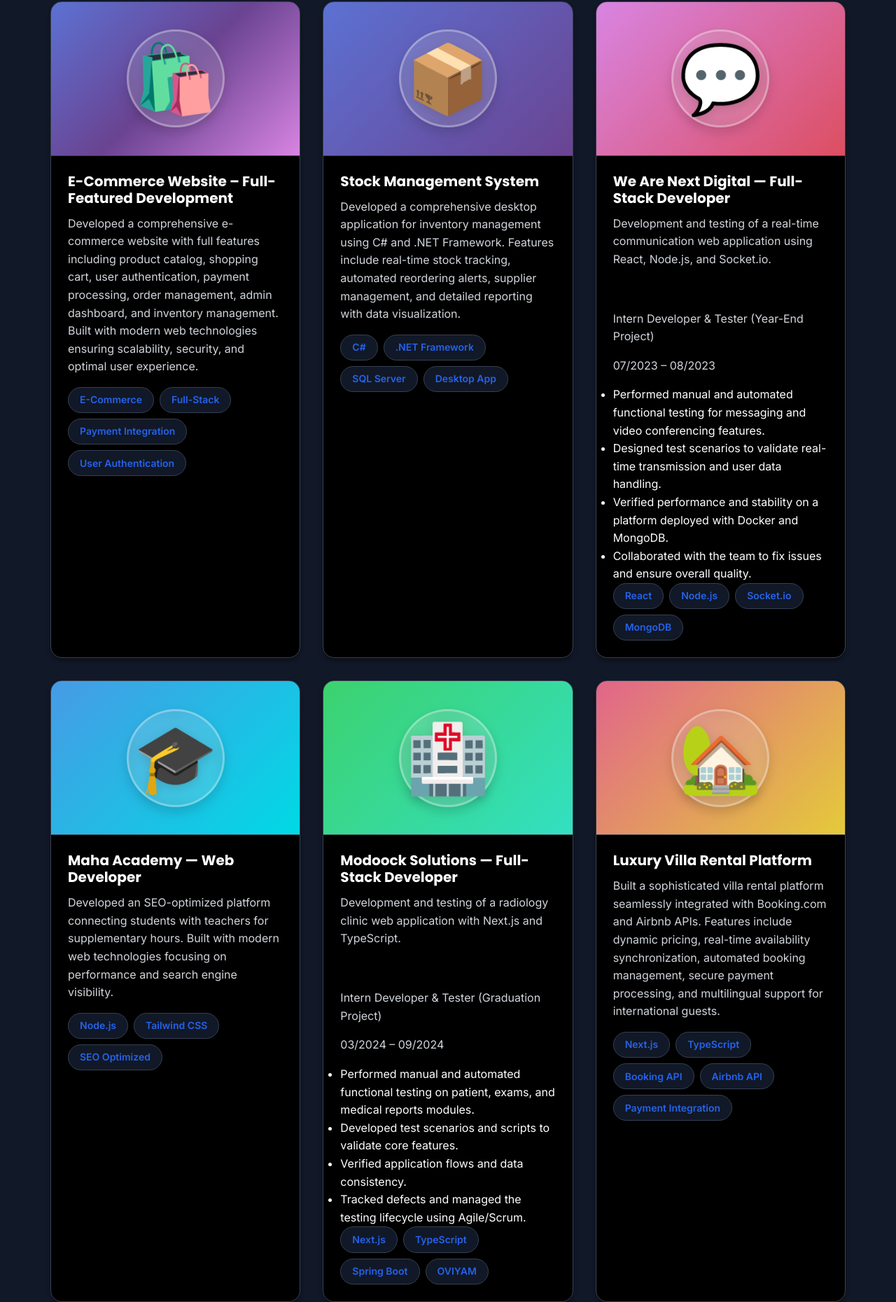
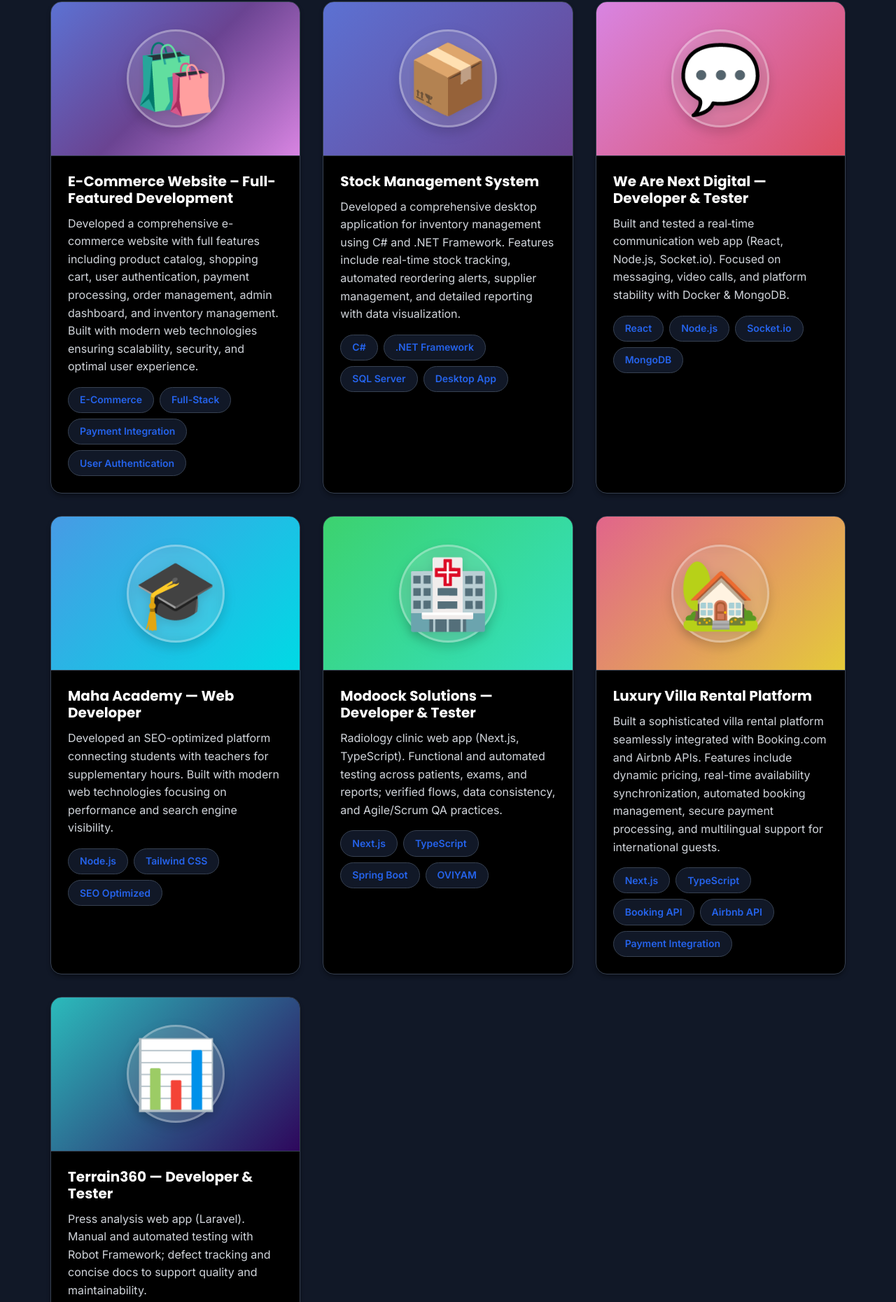
Before and after one commit to redaongit/redaongit.github.io, a plain HTML site: page index.html in a window 1280 px wide. Shown: the part 4635-6495 px from the top of the page at 70% size. Drawn offline with Linux system fonts and the light colour scheme.

Commit message:
modified projects

```diff
--- a/index.html
+++ b/index.html
@@ -371,16 +371,9 @@
                         <div class="project-gradient project-gradient-2"></div>
                     </div>
                     <div class="project-content">
-                        <h3 data-en="We Are Next Digital — Full-Stack Developer" data-fr="We Are Next Digital — Développement et tests d’une application web de communication en temps réel (React / Node.js / Socket.io)">We Are Next Digital — Full-Stack Developer</h3>
-                        <p class="project-description" data-en="Development and testing of a real-time communication web application using React, Node.js, and Socket.io." data-fr="Développement et tests d’une application web de communication en temps réel (React / Node.js / Socket.io).">Development and testing of a real-time communication web application using React, Node.js, and Socket.io.</p>
-                        <p class="project-role" data-en="Intern Developer & Tester (Year-End Project)" data-fr="Stagiaire Développeur et Testeur (Projet de Fin d’Année)">Intern Developer & Tester (Year-End Project)</p>
-                        <p class="project-dates" data-en="07/2023 – 08/2023" data-fr="07/2023 – 08/2023">07/2023 – 08/2023</p>
-                        <ul class="project-highlights">
-                            <li data-en="Performed manual and automated functional testing for messaging and video conferencing features." data-fr="Réalisation de tests fonctionnels manuels et automatisés sur les fonctionnalités de messagerie et vidéoconférence.">Performed manual and automated functional testing for messaging and video conferencing features.</li>
-                            <li data-en="Designed test scenarios to validate real-time transmission and user data handling." data-fr="Élaboration de scénarios de tests pour valider la transmission en temps réel et la gestion des données utilisateurs.">Designed test scenarios to validate real-time transmission and user data handling.</li>
-                            <li data-en="Verified performance and stability on a platform deployed with Docker and MongoDB." data-fr="Vérification de la performance et de la stabilité de la plateforme déployée avec Docker et MongoDB.">Verified performance and stability on a platform deployed with Docker and MongoDB.</li>
-                            <li data-en="Collaborated with the team to fix issues and ensure overall quality." data-fr="Collaboration avec l’équipe pour corriger les anomalies et assurer la qualité globale du projet.">Collaborated with the team to fix issues and ensure overall quality.</li>
-                        </ul>
+                        <h3 data-en="We Are Next Digital — Developer & Tester" data-fr="We Are Next Digital — Développeur & Testeur">We Are Next Digital — Developer & Tester</h3>
+                        <p class="project-description" data-en="Built and tested a real‑time communication web app (React, Node.js, Socket.io). Focused on messaging, video calls, and platform stability with Docker & MongoDB." data-fr="Conception et tests d’une application web de communication en temps réel (React, Node.js, Socket.io). Accent sur la messagerie, la visioconférence et la stabilité de la plateforme avec Docker & MongoDB.">Built and tested a real‑time communication web app (React, Node.js, Socket.io). Focused on messaging, video calls, and platform stability with Docker & MongoDB.</p>
+
                         <div class="project-tags">
                             <span class="tag">React</span>
                             <span class="tag">Node.js</span>
@@ -414,16 +407,8 @@
                         <div class="project-gradient project-gradient-4"></div>
                     </div>
                     <div class="project-content">
-                        <h3 data-en="Modoock Solutions — Full-Stack Developer" data-fr="Modoock Solutions — Développement et tests d’une application web pour une clinique de radiologie (Next.js / TypeScript)">Modoock Solutions — Full-Stack Developer</h3>
-                        <p class="project-description" data-en="Development and testing of a radiology clinic web application with Next.js and TypeScript." data-fr="Développement et tests d’une application web pour une clinique de radiologie (Next.js / TypeScript).">Development and testing of a radiology clinic web application with Next.js and TypeScript.</p>
-                        <p class="project-role" data-en="Intern Developer & Tester (Graduation Project)" data-fr="Stagiaire Développeur et Testeur (Projet de Fin d’Études)">Intern Developer & Tester (Graduation Project)</p>
-                        <p class="project-dates" data-en="03/2024 – 09/2024" data-fr="03/2024 – 09/2024">03/2024 – 09/2024</p>
-                        <ul class="project-highlights">
-                            <li data-en="Performed manual and automated functional testing on patient, exams, and medical reports modules." data-fr="Réalisation de tests fonctionnels manuels et automatisés sur les modules patients, examens et rapports médicaux">Performed manual and automated functional testing on patient, exams, and medical reports modules.</li>
-                            <li data-en="Developed test scenarios and scripts to validate core features." data-fr="Développement de scénarios et scripts de tests pour valider les fonctionnalités principales">Developed test scenarios and scripts to validate core features.</li>
-                            <li data-en="Verified application flows and data consistency." data-fr="Vérification des flux applicatifs et de la conformité des données">Verified application flows and data consistency.</li>
-                            <li data-en="Tracked defects and managed the testing lifecycle using Agile/Scrum." data-fr="Suivi des anomalies et gestion du cycle de vie des tests en méthodologie Agile/Scrum">Tracked defects and managed the testing lifecycle using Agile/Scrum.</li>
-                        </ul>
+                        <h3 data-en="Modoock Solutions — Developer & Tester" data-fr="Modoock Solutions — Développeur & Testeur">Modoock Solutions — Developer & Tester</h3>
+                        <p class="project-description" data-en="Radiology clinic web app (Next.js, TypeScript). Functional and automated testing across patients, exams, and reports; verified flows, data consistency, and Agile/Scrum QA practices." data-fr="Application web pour clinique de radiologie (Next.js, TypeScript). Tests fonctionnels et automatisés sur patients, examens et rapports ; vérification des flux, cohérence des données et pratiques QA en Agile/Scrum.">Radiology clinic web app (Next.js, TypeScript). Functional and automated testing across patients, exams, and reports; verified flows, data consistency, and Agile/Scrum QA practices.</p>
                         <div class="project-tags">
                             <span class="tag">Next.js</span>
                             <span class="tag">TypeScript</span>
@@ -459,15 +444,8 @@
                         <div class="project-gradient project-gradient-6"></div>
                     </div>
                     <div class="project-content">
-                        <h3 data-en="Terrain360 — Developer & Tester" data-fr="Terrain360 — Développement et tests d’une application web d’analyse de presse (Laravel)">Terrain360 — Developer & Tester</h3>
-                        <p class="project-description" data-en="Development and testing of a press analysis web application with PHP (Laravel)." data-fr="Terrain360 - Développement et tests d’une application web d’analyse de presse avec PHP (Laravel).">Development and testing of a press analysis web application with PHP (Laravel).</p>
-                        <p class="project-role" data-en="Intern Developer & Tester" data-fr="Stagiaire Développeur et Testeur">Intern Developer & Tester</p>
-                        <p class="project-dates" data-en="09/2025 – Present" data-fr="09/2025 – aujourd'hui">09/2025 – aujourd'hui</p>
-                        <ul class="project-highlights">
-                            <li data-en="Executed manual and automated tests using Robot Framework for functional and regression scenarios." data-fr="Tests manuels et automatisés de l’application, utilisant Robot Framework pour les scénarios fonctionnels et de non-régression.">Executed manual and automated tests using Robot Framework for functional and regression scenarios.</li>
-                            <li data-en="Debugged and tracked defects to ensure delivery quality." data-fr="Débogage et suivi des anomalies pour assurer la qualité des livrables.">Debugged and tracked defects to ensure delivery quality.</li>
-                            <li data-en="Authored technical documentation and test scenarios to support maintenance and tracking." data-fr="Rédaction de documentation technique et des scénarios de test pour faciliter la maintenance et le suivi du projet.">Authored technical documentation and test scenarios to support maintenance and tracking.</li>
-                        </ul>
+                        <h3 data-en="Terrain360 — Developer & Tester" data-fr="Terrain360 — Développeur & Testeur">Terrain360 — Developer & Tester</h3>
+                        <p class="project-description" data-en="Press analysis web app (Laravel). Manual and automated testing with Robot Framework; defect tracking and concise docs to support quality and maintainability." data-fr="Application d’analyse de presse (Laravel). Tests manuels et automatisés avec Robot Framework ; suivi des anomalies et documentation concise pour soutenir la qualité et la maintenabilité.">Press analysis web app (Laravel). Manual and automated testing with Robot Framework; defect tracking and concise docs to support quality and maintainability.</p>
                         <div class="project-tags">
                             <span class="tag">Laravel</span>
                             <span class="tag">Selenium</span>
```
